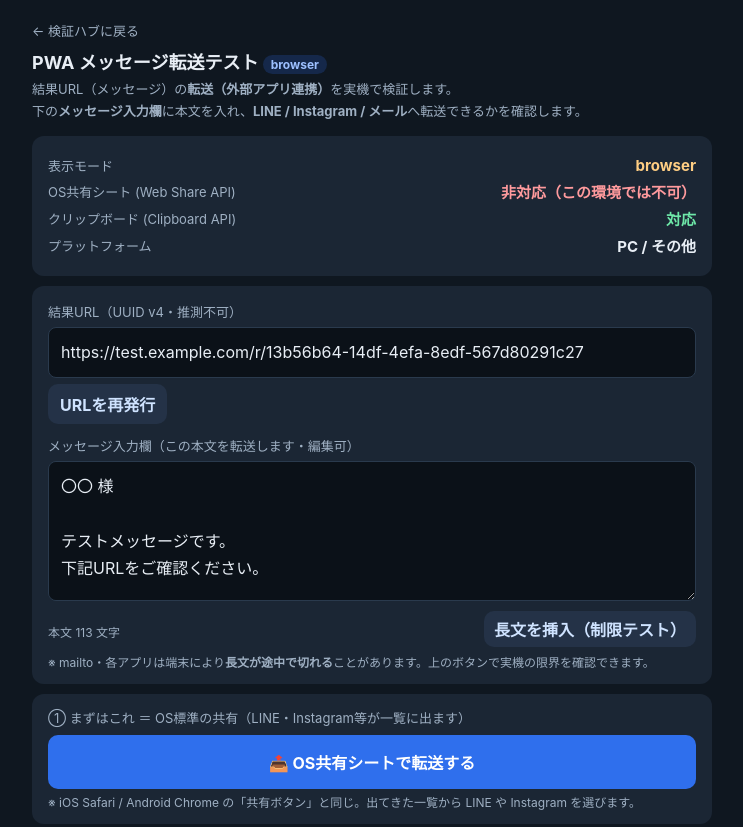
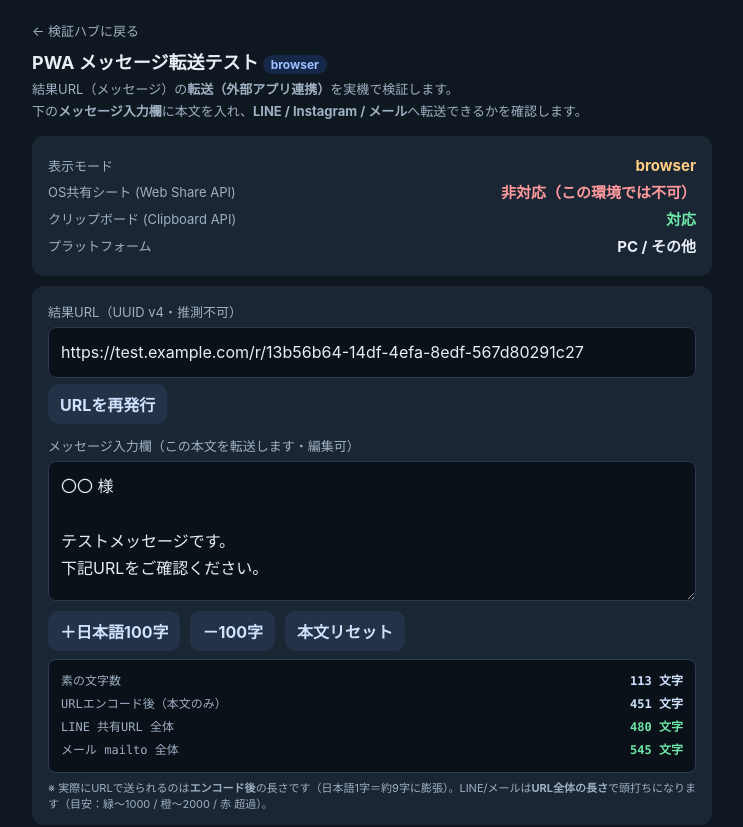
Before and after one commit to ry-Okabe/test, a plain HTML site: page PWA技術検証デモ/share-test.html in a window 1280 px wide. Shown: the top 827 px of the page, without its empty margins (268-1011 px from the left). Drawn offline with Linux system fonts and the light colour scheme.

Commit message:
Share test: +100 Japanese chars button + live URL-encoded length readout
「＋日本語100字／－100字／リセット」で文字数を刻んで実測。
素の文字数・URLエンコード後・LINE共有URL全体・mailto全体を常時表示（目安で色分け）。
設計時に「どの転送で何文字まで」を把握できるように。

Co-Authored-By: Claude Opus 4.8 <noreply@anthropic.com>

```diff
--- a/PWA技術検証デモ/share-test.html
+++ b/PWA技術検証デモ/share-test.html
@@ -34,6 +34,12 @@
   .note{background:#17202b;border:1px solid #27374a;border-radius:10px;padding:10px 12px;font-size:12px;color:var(--sub);margin-top:12px;line-height:1.9}
   .note b{color:#cfe3ff}
   .hint{font-size:12px;color:var(--sub);margin:4px 0 0}
+  .encbox{background:#0b1118;border:1px solid #2a3a4d;border-radius:8px;padding:10px 12px;margin-top:8px;font:12px/1.9 ui-monospace,Menlo,monospace}
+  .encrow{display:flex;justify-content:space-between;gap:10px}
+  .encrow .lab{color:var(--sub)}
+  .encrow .num{font-weight:700;color:#cfe3ff}
+  .encrow .num.ok{color:#6ee7a8}.encrow .num.warn{color:#ffce83}.encrow .num.ng{color:#ff9a9d}
+  .encnote{color:var(--sub);margin-top:6px;font-size:11px}
 </style>
 </head>
 <body>
@@ -61,11 +67,13 @@
 
     <label class="k" for="msg" style="margin-top:12px">メッセージ入力欄（この本文を転送します・編集可）</label>
     <textarea id="msg"></textarea>
-    <div class="row" style="margin-top:6px">
-      <span class="hint" id="cnt">本文 0 文字</span>
-      <button class="ghost" id="longBtn" style="padding:6px 10px">長文を挿入（制限テスト）</button>
+    <div class="controls" style="margin-top:6px">
+      <button class="ghost" id="add100" style="padding:8px 12px">＋日本語100字</button>
+      <button class="ghost" id="del100" style="padding:8px 12px">－100字</button>
+      <button class="ghost" id="resetBtn" style="padding:8px 12px">本文リセット</button>
     </div>
-    <div class="hint">※ mailto・各アプリは端末により<b>長文が途中で切れる</b>ことがあります。上のボタンで実機の限界を確認できます。</div>
+    <div class="encbox" id="enc"></div>
+    <div class="encnote">※ 実際にURLで送られるのは<b>エンコード後</b>の長さです（日本語1字＝約9字に膨張）。LINE/メールは<b>URL全体の長さ</b>で頭打ちになります（目安：緑〜1000 / 橙〜2000 / 赤 超過）。</div>
   </div>
 
   <div class="card">
@@ -99,7 +107,7 @@
   <div class="note">
     <b>検証の見方</b><br>
     ・<b>OS共有シート</b>が出て LINE/Instagram に渡せれば、転送UXは<b>これ1つで成立</b>（最有力）。<br>
-    ・<b>LINEに転送</b>＝ <code>line.me/R/share</code>。LINEアプリがあれば本文入りで送信先選択へ。<br>
+    ・<b>LINEに転送</b>＝ <code>line.me/R/share</code>。公式の文字数上限は非公開で、実際は<b>URL全体の長さ</b>で頭打ち（日本語はエンコードで約9倍）。上の「＋日本語100字」で<b>切れる位置を実機実測</b>してください。<br>
     ・<b>Instagram</b>は仕様上、本文のプリセット不可 → <b>コピー＆貼り付け</b>が現実解（設計書どおり）。<br>
     ・<b>アプリが無い場合</b>：LINE＝自動で<b>LINE Webが開く</b>（https）／Instagram＝アプリ未検出なら<b>Web版へフォールバック</b>（ログに表示）／メール＝<b>無反応になり得る</b>（代替手段なし・検出も困難）。<br>
     ・<b>文字数</b>：mailto・各アプリとも端末依存で長文は切れることあり。「長文を挿入」で<b>実機の限界を実測</b>してください。<br>
@@ -159,9 +167,23 @@
   function body(){ return $('#msg').value; }
   function url(){ return $('#url').value.trim(); }
 
-  // 文字数カウンター
-  function updateCnt(){ $('#cnt').textContent='本文 '+body().length+' 文字'; }
-  $('#msg').addEventListener('input', updateCnt); updateCnt();
+  // 転送URLの生成（本文はエンコード）
+  function enc(s){ return encodeURIComponent(s); }
+  function lineUrl(){ return 'https://line.me/R/share?text='+enc(body()); }
+  function mailUrl(){ return 'mailto:?subject='+enc('テストメッセージ')+'&body='+enc(body()); }
+  function grade(n){ return n<1000?'ok':(n<2000?'warn':'ng'); }   // 目安（URL長）
+
+  // エンコード後の文字数表示（設計時の目安）
+  function renderEnc(){
+    const raw=body().length, e=enc(body()).length, lu=lineUrl().length, mu=mailUrl().length;
+    function r(lab,num,cls){ return '<div class="encrow"><span class="lab">'+lab+'</span><span class="num '+(cls||'')+'">'+num+' 文字</span></div>'; }
+    $('#enc').innerHTML =
+      r('素の文字数', raw) +
+      r('URLエンコード後（本文のみ）', e) +
+      r('LINE 共有URL 全体', lu, grade(lu)) +
+      r('メール mailto 全体', mu, grade(mu));
+  }
+  $('#msg').addEventListener('input', renderEnc); renderEnc();
 
   $('#regen').onclick=function(){
     const u=makeUrl(); setUrl(u);
@@ -169,17 +191,21 @@
     const cur=$('#msg').value;
     const replaced=cur.replace(/https?:\/\/\S+/, u);
     $('#msg').value = (replaced!==cur)?replaced:template(u);
-    updateCnt(); log('URL再発行: '+u);
+    renderEnc(); log('URL再発行: '+u);
   };
 
-  // 長文を挿入して各アプリの文字数制限を実機確認
-  $('#longBtn').onclick=function(){
-    const base=body().replace(/\s+$/,'');
-    let pad=''; const line='あいうえお かきくけこ さしすせそ 0123456789 ';
-    while(pad.length<2600) pad+=line;
-    $('#msg').value=base+'\n\n--- 長文テスト（以下ダミー）---\n'+pad;
-    updateCnt(); log('長文を挿入: '+body().length+'文字（各転送で切れる位置を確認）');
+  // 日本語を100文字ずつ追加／削除（五十音を繰り返し、きっちり100字）
+  const GOJUON='あいうえおかきくけこさしすせそたちつてとなにぬねのはひふへほまみむめもやゆよらりるれろわをん';
+  function jp100(){ let s=''; while(s.length<100) s+=GOJUON; return s.slice(0,100); }
+  $('#add100').onclick=function(){
+    $('#msg').value += jp100(); renderEnc();
+    log('日本語100字を追加 → 素 '+body().length+'字／エンコード後 '+enc(body()).length+'字／LINE-URL '+lineUrl().length+'字');
   };
+  $('#del100').onclick=function(){
+    $('#msg').value = body().slice(0, Math.max(0, body().length-100)); renderEnc();
+    log('100字を削除 → 素 '+body().length+'字／エンコード後 '+enc(body()).length+'字');
+  };
+  $('#resetBtn').onclick=function(){ resetMsg(url()||url0); renderEnc(); log('本文をリセット'); };
 
   // アプリ起動（カスタムスキーム）→ 起動有無を可視判定し、無ければWebへフォールバック
   function openApp(scheme, webFallback, label){
@@ -216,8 +242,8 @@
 
   // ② LINEに転送（line.me/R/share?text=）＝httpsなのでアプリ無しでもLINE Webが開く
   $('#lineBtn').onclick=function(){
-    const u='https://line.me/R/share?text='+encodeURIComponent(body());
-    log('LINE転送（'+body().length+'文字）／アプリ無しの場合はLINE Webが開きます');
+    const u=lineUrl();
+    log('LINE転送（素'+body().length+'字／URL全体'+u.length+'字）／アプリ無しの場合はLINE Webが開きます');
     location.href=u;
   };
 
@@ -232,8 +258,8 @@
 
   // ② メール（mailto）＝代替URLが無いため、無反応時は検出してログ表示
   $('#mailBtn').onclick=function(){
-    const u='mailto:?subject='+encodeURIComponent('テストメッセージ')+'&body='+encodeURIComponent(body());
-    log('mailto起動（'+body().length+'文字）');
+    const u=mailUrl();
+    log('mailto起動（素'+body().length+'字／URL全体'+u.length+'字）');
     let switched=false; const onHide=function(){ switched=true; };
     document.addEventListener('visibilitychange', onHide, {once:true});
     window.addEventListener('pagehide', onHide, {once:true});
```
